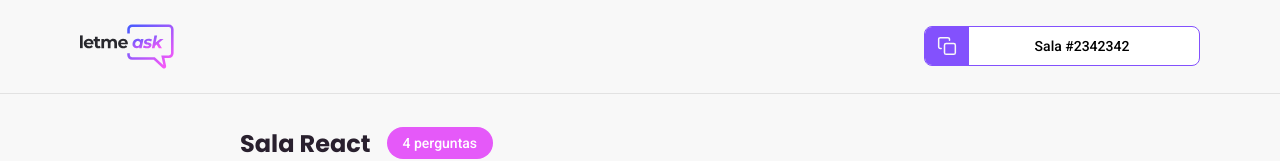
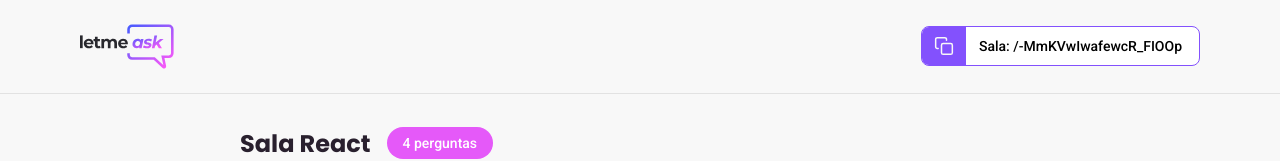
Before and after one commit to MogLuiz/letmeask, a React (Create React App) app: page /rooms/1 in a window 1280 px wide. Shown: the top 161 px of the page. Built offline with nearby package versions, Linux system fonts and the light colour scheme; no server answers.

Commit message:
feat: IPropsRoomCode interface

```diff
--- a/src/components/RoomCode/index.tsx
+++ b/src/components/RoomCode/index.tsx
@@ -7,7 +7,11 @@ import copyImg from "../../assets/images/copy.svg";
 // Styles
 import styles from "./styles.module.scss";
 
-const RoomCode: React.FC = () => {
+interface IPropsRoomCode {
+  codeRoom: string;
+}
+
+const RoomCode: React.FC<IPropsRoomCode> = ({ codeRoom }) => {
   // -------------------------------------------------
   // Render
   // -------------------------------------------------
@@ -16,7 +20,7 @@ const RoomCode: React.FC = () => {
       <div>
         <img src={copyImg} alt="Copy room code" />
       </div>
-      <span>Sala #2342342</span>
+      <span>Sala: {codeRoom}</span>
     </button>
   );
 };
--- a/src/components/RoomCode/styles.module.scss
+++ b/src/components/RoomCode/styles.module.scss
@@ -23,7 +23,7 @@
     align-self: center;
     flex: 1;
     padding: 0 16px 0 12px;
-    width: 230px;
+    width: 233px;
     font-size: 14px;
     font-weight: 500;
   }
--- a/src/pages/Room/index.tsx
+++ b/src/pages/Room/index.tsx
@@ -20,7 +20,7 @@ const Room: React.FC = () => {
       <header>
         <div className={styles.content}>
           <img src={logoImg} alt="Letmeask" />
-          <RoomCode />
+          <RoomCode codeRoom="/-MmKVwIwafewcR_FIOOp" />
         </div>
       </header>
 
```
